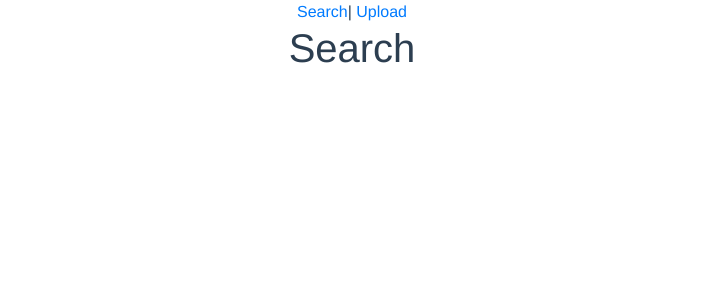
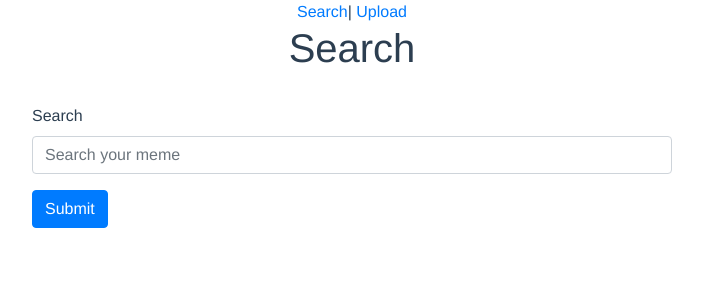
Before and after one commit to zerefwayne/that-meme, a Vue app in the folder client/: page / in a window 1280 px wide. Shown: the top 300 px of the page, without its empty margins (288-991 px from the left). Built offline with nearby package versions, Linux system fonts and the light colour scheme.

Commit message:
feat(frontend/upload): search completed

```diff
--- a/client/src/views/Home.vue
+++ b/client/src/views/Home.vue
@@ -1,13 +1,90 @@
 <template>
   <div class="home">
     <h1>Search</h1>
+    <div class="app-search">
+      <form @submit.prevent="search">
+        <div class="form-group">
+          <label for="form-name">Search</label>
+          <input
+            type="text"
+            class="form-control"
+            id="form-search-query"
+            v-model="query"
+            placeholder="Search your meme"
+          />
+        </div>
+        <button type="submit" class="btn btn-primary">Submit</button>
+      </form>
+      <template v-if="showResults">
+        <p>
+        Found {{ hits }} results in {{ responseTime }}ms
+        </p>
+        <ul style="list-style-type: none; margin: 0; padding: 0; margin-top: 5rem;">
+          <li v-for="result in results" v-bind:key="result.id">
+            <div class="card" style="width: 18rem;">
+              <img class="card-img-top" :src="result.result.file_url" alt="Card image cap" />
+              <div class="card-body">
+                <h5 class="card-title">{{ result.result.name }}</h5>
+                <p
+                  class="card-text"
+                >{{ result.result.description }}</p>
+              </div>
+              <ul class="list-group list-group-flush">
+                <li class="list-group-item">Tags: {{ result.result.tags }}</li>
+                <li class="list-group-item">Origin: {{ result.result.origin }}</li>
+                <li class="list-group-item">Image Text: {{ result.result.text }}</li>
+                <li class="list-group-item">ElasticSearch Confidence: {{ result.score }}</li>
+                <li class="list-group-item">ElasticSearch ID: {{ result.id }}</li>
+              </ul>
+            </div>
+          </li>
+        </ul>
+      </template>
+    </div>
   </div>
 </template>
 
-<script>
-// @ is an alias to /src
+<script lang="ts">
+import Vue from "vue";
+import { AxiosResponse, AxiosError } from "axios";
+export default Vue.extend({
+  name: "Search",
+  data() {
+    return {
+      query: null,
+      hits: null,
+      results: null,
+      responseTime: null,
+      showResults: false
+    };
+  },
+  methods: {
+    search() {
+      this.showResults = false;
 
-export default {
-  name: "Home",
-};
+      const searchQuery = this.query;
+
+      this.axios
+        .get("http://localhost:5000/api/search", { params: { q: searchQuery } })
+        .then((res: AxiosResponse) => {
+          this.showResults = true;
+          this.hits = res.data.hits;
+          this.responseTime = res.data.time;
+          this.results = res.data.results;
+        })
+        .catch((err: AxiosError) => {
+          console.error(err);
+        });
+    }
+  }
+});
 </script>
+
+<style lang="scss" scoped>
+.app-search {
+  width: 50%;
+  margin: auto;
+  margin-top: 2rem;
+  text-align: left;
+}
+</style>
--- a/client/src/views/Upload.vue
+++ b/client/src/views/Upload.vue
@@ -78,7 +78,7 @@
 
 <script lang="ts">
 import Vue from "vue";
-import { AxiosResponse, AxiosError } from 'axios';
+import { AxiosResponse, AxiosError } from "axios";
 export default Vue.extend({
   data() {
     return {
@@ -108,7 +108,8 @@ export default Vue.extend({
       console.log(this.uploadForm);
       console.log(formData);
 
-      this.axios.post("http://localhost:5000/api/upload", formData, {
+      this.axios
+        .post("http://localhost:5000/api/upload", formData, {
           headers: {
             "Content-Type": "multipart/form-data"
           }
@@ -121,6 +122,7 @@ export default Vue.extend({
         });
     },
     handleFileUpload() {
+      // eslint-disable-next-line
       this.uploadForm.file = (this.$refs.file as any).files[0];
     }
   }
```
